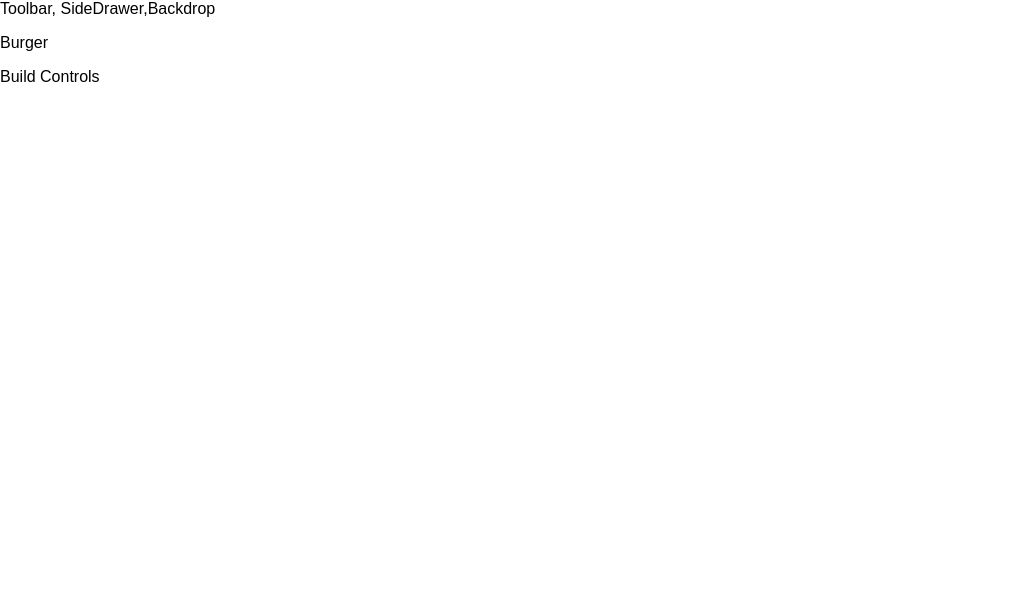
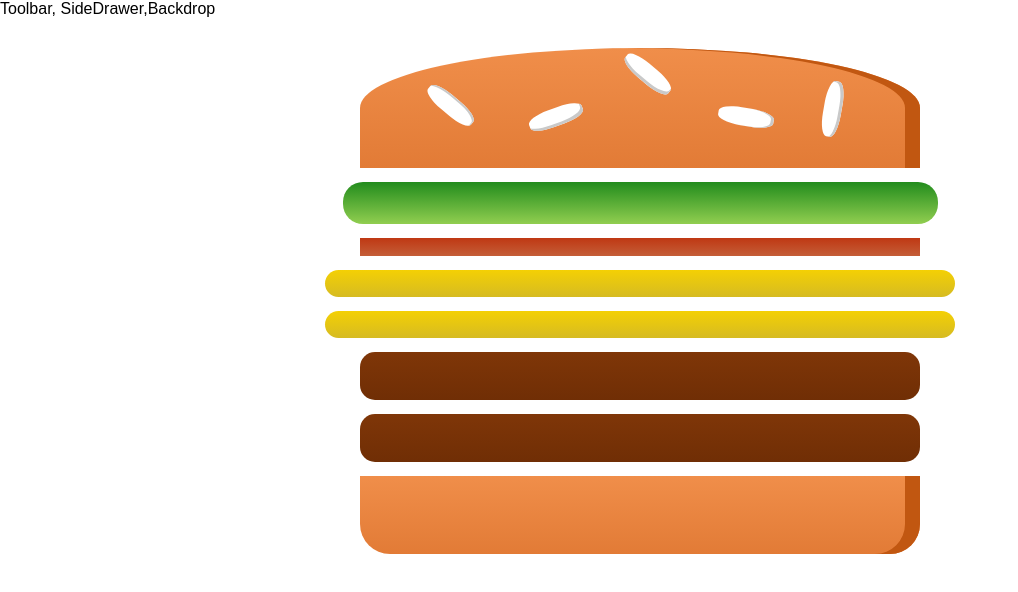
Before and after one commit to titisatyam/Buger-Builder-Todo, a React app: page / in a window 1280 px wide. Shown: the top 592 px of the page, without its empty margins (0-1018 px from the left). Built offline with nearby package versions, Linux system fonts and the light colour scheme.

Commit message:
Dynamically adding burger Ingredients

```diff
--- a/src/components/Burger/Burger.js
+++ b/src/components/Burger/Burger.js
@@ -3,11 +3,17 @@
 import BurgerIngredient from './BurgerIngredient/BurgerIngredient';
 
 const burger = (props) => {
+    // Object to an array
+    const transformIngredient = Object.keys(props.ingredients)
+        .map(igKey => {
+            return [...Array(props.ingredients[igKey])].map((_,i)=>{
+                return <BurgerIngredient key={igKey + i} type={igKey}/>;
+            });
+        });
     return(
         <div className={classes.Burger}>
             <BurgerIngredient type="bread-top"/>
-            <BurgerIngredient type="cheese"/>
-            <BurgerIngredient type="meat"/>
+            {transformIngredient}
             <BurgerIngredient type="bread-bottom"/>
         </div>
     );
--- a/src/containers/BurgerBuilder/BurgerBuilder.js
+++ b/src/containers/BurgerBuilder/BurgerBuilder.js
@@ -1,12 +1,24 @@
 import React,{ Component } from 'react';
 import Aux from '../../hoc/Aux';
+import Burger from '../../components/Burger/Burger';
 class BurgerBuilder extends Component {
+    // constructor(props){
+    //     super(props);
+    //     this.state ={...}
+    // }
 
+    state = {
+        ingredients : {
+            salad:1,
+            bacon:1,
+            cheese:2,
+            meat:2
+        }
+    }
     render(){
         return(
             <Aux>
-                <p>Burger</p>
-                <p>Build Controls</p>
+                <Burger  ingredients={this.state.ingredients}/>
             </Aux>
         );
     }
```
